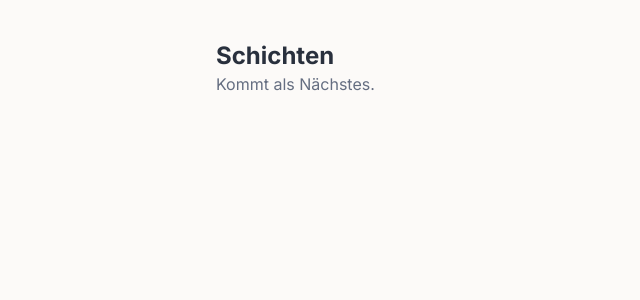
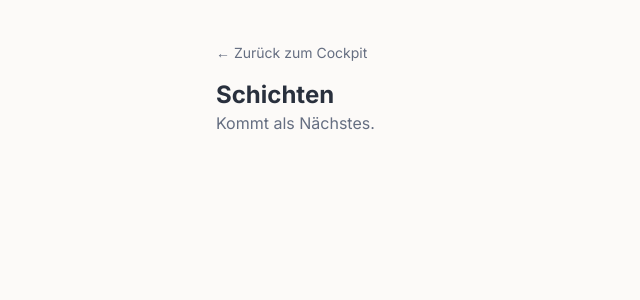
Before and after one commit to timosmd/AssistMyBiz, a React (Vite) app: page /shifts in a window 1280 px wide. Shown: the top 300 px of the page, without its empty margins (0-640 px from the left). Built offline with nearby package versions, Linux system fonts and the light colour scheme.

Commit message:
fix(till): add back-to-cockpit link to module pages

```diff
--- /dev/null
+++ b/src/components/BackLink.tsx
@@ -0,0 +1,9 @@
+import { Link } from "react-router-dom";
+
+export function BackLink() {
+  return (
+    <Link to="/" className="mb-4 inline-flex items-center gap-1 text-sm text-muted-foreground hover:text-foreground">
+      ← Zurück zum Cockpit
+    </Link>
+  );
+}
--- a/src/routes/modules/ChecklistsPlaceholder.tsx
+++ b/src/routes/modules/ChecklistsPlaceholder.tsx
@@ -1,6 +1,9 @@
+import { BackLink } from "@/components/BackLink";
+
 export function ChecklistsPlaceholder() {
   return (
     <main className="mx-auto max-w-4xl px-6 py-10">
+      <BackLink />
       <h1 className="text-2xl font-bold">Checklisten</h1>
       <p className="text-muted-foreground">Kommt als Nächstes.</p>
     </main>
--- a/src/routes/modules/InventoryPlaceholder.tsx
+++ b/src/routes/modules/InventoryPlaceholder.tsx
@@ -1,6 +1,9 @@
+import { BackLink } from "@/components/BackLink";
+
 export function InventoryPlaceholder() {
   return (
     <main className="mx-auto max-w-4xl px-6 py-10">
+      <BackLink />
       <h1 className="text-2xl font-bold">Lager</h1>
       <p className="text-muted-foreground">Kommt als Nächstes.</p>
     </main>
--- a/src/routes/modules/ShiftsPlaceholder.tsx
+++ b/src/routes/modules/ShiftsPlaceholder.tsx
@@ -1,6 +1,9 @@
+import { BackLink } from "@/components/BackLink";
+
 export function ShiftsPlaceholder() {
   return (
     <main className="mx-auto max-w-4xl px-6 py-10">
+      <BackLink />
       <h1 className="text-2xl font-bold">Schichten</h1>
       <p className="text-muted-foreground">Kommt als Nächstes.</p>
     </main>
--- a/src/routes/till/TillModule.tsx
+++ b/src/routes/till/TillModule.tsx
@@ -2,6 +2,7 @@ import { useState } from "react";
 import { BelegeView } from "@/features/till/BelegeView";
 import { DailyCloseView } from "@/features/till/DailyCloseView";
 import { AuswertungView } from "@/features/till/AuswertungView";
+import { BackLink } from "@/components/BackLink";
 
 type Tab = "belege" | "tageskasse" | "auswertung";
 
@@ -16,6 +17,7 @@ export function TillModule() {
 
   return (
     <main className="mx-auto max-w-4xl px-6 py-10">
+      <BackLink />
       <h1 className="mb-6 text-2xl font-bold text-foreground">Tageskasse &amp; Belege</h1>
       <div role="tablist" className="mb-6 flex gap-2 border-b border-border">
         {TABS.map((t) => (
```
Also changed, not shown: 2 other files (tests, documents, lock files or other folders).
